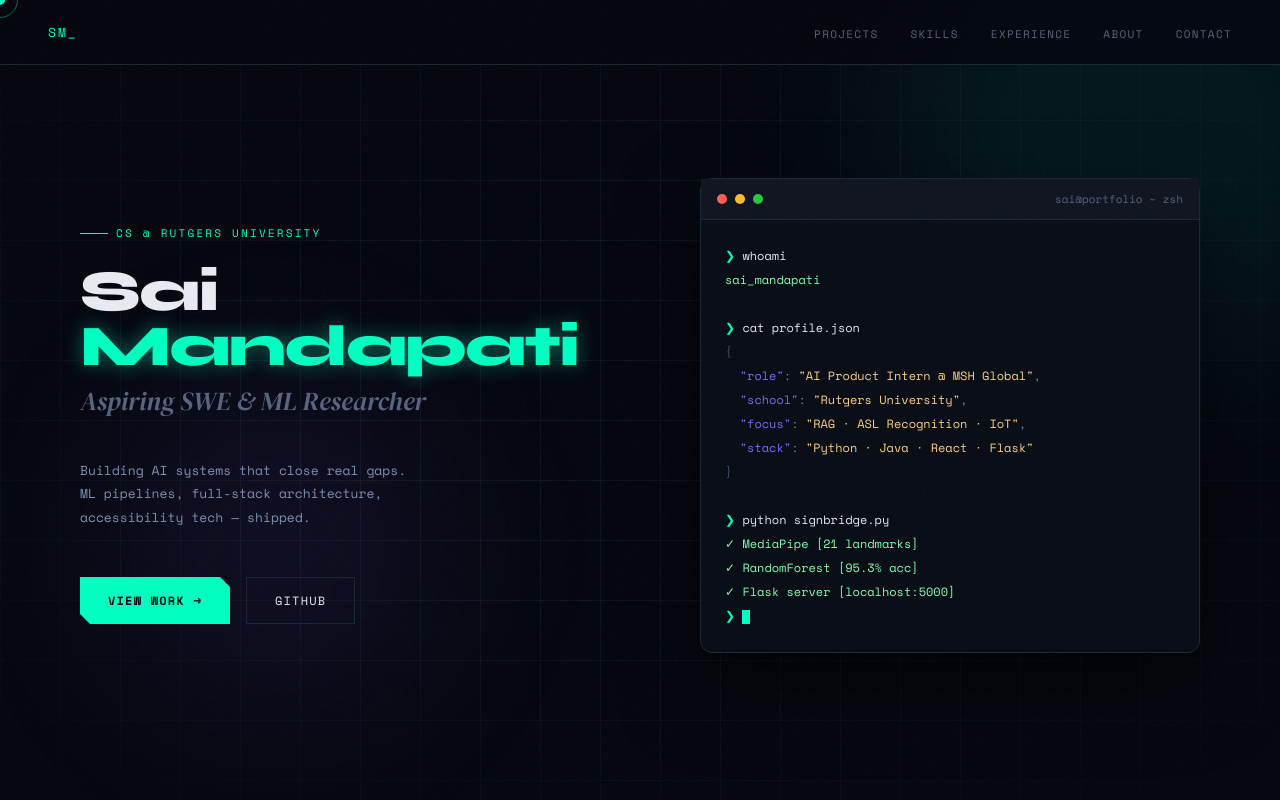
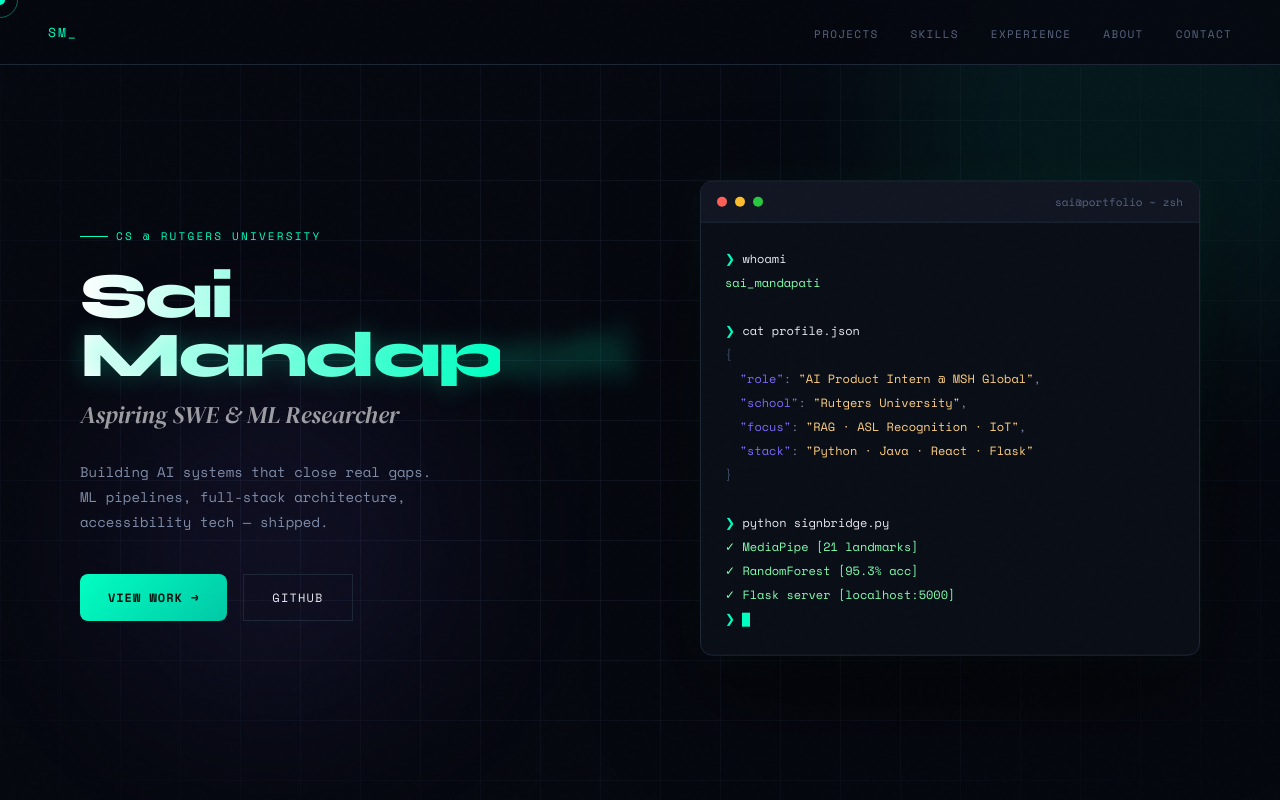
Before and after one commit to smandapati1/sai-swebsite, a plain HTML site: page index.html in a window 1280 px wide. Shown: the top 800 px of the page. Drawn offline with nearby package versions, Linux system fonts and the light colour scheme.

Commit message:
more changes

```diff
--- a/index.html
+++ b/index.html
@@ -32,10 +32,23 @@ nav{position:fixed;top:0;left:0;right:0;display:flex;align-items:center;justify-
 .orb1{width:500px;height:500px;background:rgba(0,255,194,.07);top:-100px;right:-100px;animation:orbF 8s ease-in-out infinite;}
 .orb2{width:350px;height:350px;background:rgba(124,106,255,.08);bottom:50px;left:100px;animation:orbF 10s ease-in-out infinite reverse;}
 @keyframes orbF{0%,100%{transform:translateY(0);}50%{transform:translateY(-30px);}}
-.hero-left{
-  position:relative;
-  z-index:2;
-  max-width: 420px; /* 🔥 keeps content contained */
+.hero-left > *{
+  opacity:0;
+  transform: translateY(20px);
+  animation: fadeUp 0.8s ease forwards;
+}
+
+.hero-left > *:nth-child(1){animation-delay:0.1s;}
+.hero-left > *:nth-child(2){animation-delay:0.2s;}
+.hero-left > *:nth-child(3){animation-delay:0.3s;}
+.hero-left > *:nth-child(4){animation-delay:0.4s;}
+.hero-left > *:nth-child(5){animation-delay:0.5s;}
+
+@keyframes fadeUp{
+  to{
+    opacity:1;
+    transform: translateY(0);
+  }
 }
 
 @keyframes fadeUp{
@@ -46,25 +59,64 @@ nav{position:fixed;top:0;left:0;right:0;display:flex;align-items:center;justify-
 }
 .hero-tag{display:inline-flex;align-items:center;gap:8px;font-size:11px;color:var(--accent);letter-spacing:.2em;text-transform:uppercase;margin-bottom:24px;}
 .hero-tag::before{content:'';width:28px;height:1px;background:var(--accent);}
-h1.hero-name{
+.hero-name{
   font-family:'Syne',sans-serif;
   font-weight:800;
-  font-size:clamp(42px,4.5vw,64px); /* 🔥 slightly smaller */
-  line-height:0.95;
-  letter-spacing:-.03em;
-  margin-bottom:8px;
+  font-size:clamp(48px,5vw,72px);
+  line-height:0.92;
+  letter-spacing:-0.04em;
+  margin-bottom:12px;
+  max-width:420px;
 
-  max-width: 380px;   /* 🔥 THIS fixes everything */
+  background: linear-gradient(90deg, #ffffff 0%, #00ffc2 100%);
+  background-clip: text;
+  -webkit-background-clip: text;
+  -webkit-text-fill-color: transparent;
 }
 .hero-name span{
   color:var(--accent);
-  text-shadow: 0 0 20px rgba(0,255,194,0.4);
+  text-shadow:0 0 25px rgba(0,255,194,0.25);
 }
-.hero-sub{font-family:'DM Serif Display',serif;font-style:italic;font-size:clamp(18px,2.5vw,26px);color:var(--muted);margin-bottom:40px;}
-.hero-desc{font-size:13px;color:#8090b0;line-height:1.8;max-width:440px;margin-bottom:48px;}
+.hero-sub{
+  font-family:'DM Serif Display',serif;
+  font-style:italic;
+  font-size:clamp(18px,2.2vw,24px);
+  color:rgba(255,255,255,0.6);
+  margin-bottom:28px;
+}
+
+.hero-desc{
+  font-size:14px;
+  color:#7f8ca8;
+  line-height:1.8;
+  max-width:420px;
+  margin-bottom:40px;
+}
 .hero-ctas{display:flex;gap:16px;flex-wrap:wrap;}
-.btn-p{display:inline-flex;align-items:center;gap:8px;padding:14px 28px;background:var(--accent);color:var(--bg);font-size:12px;font-weight:700;letter-spacing:.1em;text-transform:uppercase;text-decoration:none;cursor:none;transition:transform .2s,box-shadow .2s;clip-path:polygon(0 0,calc(100% - 10px) 0,100% 10px,100% 100%,10px 100%,0 calc(100% - 10px));}
-.btn-p:hover{transform:translateY(-2px);box-shadow:0 8px 30px rgba(0,255,194,.35);}
+.btn-p{
+  display:inline-flex;
+  align-items:center;
+  gap:8px;
+  padding:14px 28px;
+
+  background:linear-gradient(135deg,#00ffc2,#00c9a7);
+  color:#04110d;
+
+  font-size:12px;
+  font-weight:700;
+  letter-spacing:.08em;
+  text-transform:uppercase;
+
+  text-decoration:none;
+  border-radius:8px;
+
+  transition:all 0.25s ease;
+}
+
+.btn-p:hover{
+  transform:translateY(-2px);
+  box-shadow:0 12px 30px rgba(0,255,194,0.35);
+}
 .btn-g{display:inline-flex;align-items:center;gap:8px;padding:14px 28px;background:transparent;color:var(--text);font-size:12px;letter-spacing:.1em;text-transform:uppercase;text-decoration:none;border:1px solid var(--border);cursor:none;transition:border-color .2s,color .2s;}
 .btn-g:hover{border-color:var(--accent2);color:var(--accent2);}
 .hero-right{position:relative;z-index:2;display:flex;justify-content:flex-end;}
@@ -74,11 +126,18 @@ h1.hero-name{
   background:#0a0e17;
   border:1px solid var(--border);
   border-radius:12px;
-  overflow: visible;
-  box-shadow:0 32px 80px rgba(0,0,0,.6);
+  overflow:hidden;
 
-  transform: translateY(0);
-  animation: float 4s ease-in-out infinite;
+  box-shadow:
+    0 40px 100px rgba(0,0,0,0.6),
+    0 0 40px rgba(0,255,194,0.05);
+
+  animation: float 6s ease-in-out infinite;
+}
+
+@keyframes float{
+  0%,100%{transform:translateY(0);}
+  50%{transform:translateY(-12px);}
 }
 
 @keyframes float{
@@ -176,7 +235,7 @@ h2.c-head{font-family:'Syne',sans-serif;font-weight:800;font-size:clamp(36px,6vw
 .footer-note{font-size:11px;color:#2a3448;letter-spacing:.1em;}
 
 @media(max-width:900px){
-  #hero{grid-template-columns:1fr;padding:100px 24px 60px;}
+  #hero{grid-template-columns:0.9fr 1.1fr;padding:100px 24px 60px;}
   .hero-right{display:none;}
   .proj-grid{grid-template-columns:1fr;}
   .proj-feat{grid-column:span 1;grid-template-columns:1fr;}
```
